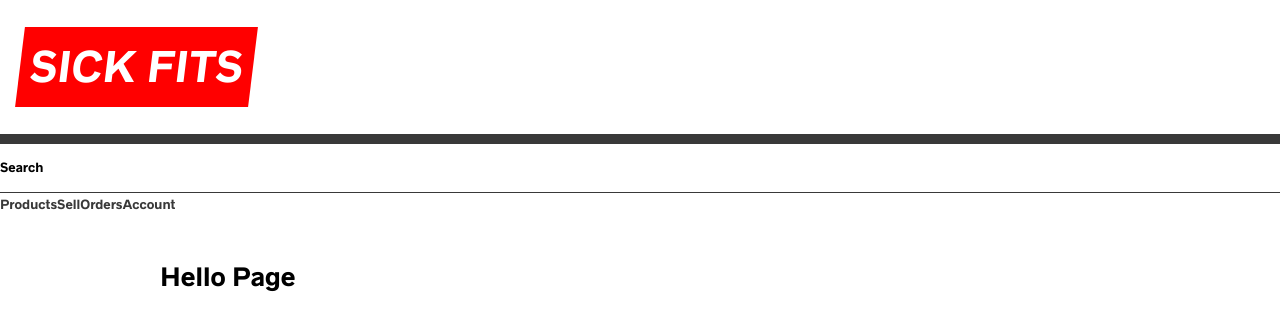
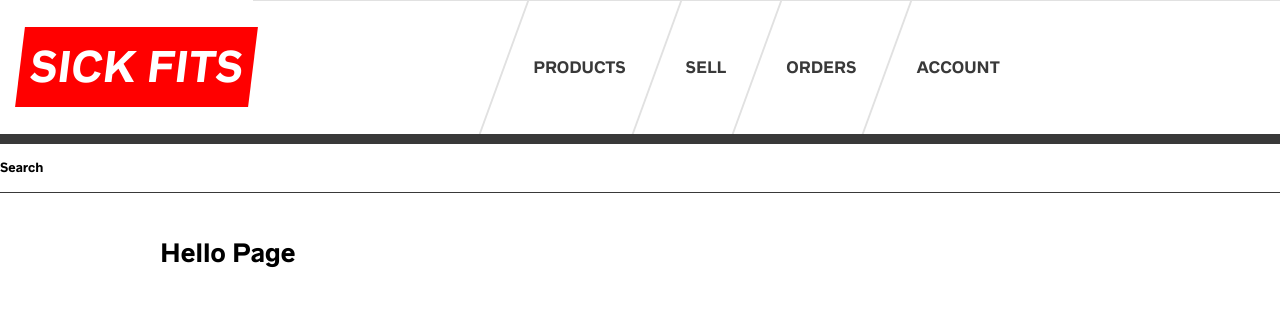
Before and after one commit to guimochila/sickfits-v2, a Next.js app in the folder apps/web/: page / in a window 1280 px wide. Shown: the top 330 px of the page. Built offline with nearby package versions, Linux system fonts and the light colour scheme.

Commit message:
fix: Navbar styles

```diff
--- a/apps/web/components/Layout/Header.tsx
+++ b/apps/web/components/Layout/Header.tsx
@@ -10,11 +10,11 @@ function Header() {
         <Logo>
           <Link href="/">Sick fits</Link>
         </Logo>
+        <Nav />
       </div>
       <div className="sub-bar">
         <p>Search</p>
       </div>
-      <Nav />
     </HeaderStyled>
   )
 }
--- a/apps/web/components/Layout/Nav.tsx
+++ b/apps/web/components/Layout/Nav.tsx
@@ -1,13 +1,14 @@
 import Link from 'next/link'
+import NavStyled from '../styled/NavStyled'
 
 function Nav() {
   return (
-    <nav>
+    <NavStyled>
       <Link href="/products">Products</Link>
       <Link href="/sell">Sell</Link>
       <Link href="/orders">Orders</Link>
       <Link href="/account">Account</Link>
-    </nav>
+    </NavStyled>
   )
 }
 
--- a/apps/web/components/styled/GlobalStyles.tsx
+++ b/apps/web/components/styled/GlobalStyles.tsx
@@ -14,6 +14,7 @@ const GlobalStyles = () => (
         --black: #393939;
         --grey: #3a3a3a;
         --lightGrey: #e1e1e1;
+        --lightGray: #e1e1e1;
         --offWhite: #ededed;
         --maxWidth: 1000px;
         --bs: 0 12px 24px 0 rgba(0, 0, 0, 0.09);
--- a/apps/web/components/styled/HeaderStyled.tsx
+++ b/apps/web/components/styled/HeaderStyled.tsx
@@ -6,7 +6,7 @@ const HeaderStyled = styled.header`
     display: grid;
     grid-template-columns: auto 1fr;
     justify-content: space-between;
-    align-items: center;
+    align-items: stretch;
   }
 
   .sub-bar {
--- /dev/null
+++ b/apps/web/components/styled/NavStyled.tsx
@@ -0,0 +1,68 @@
+import styled from '@emotion/styled'
+
+const NavStyled = styled.ul`
+  margin: 0;
+  padding: 0;
+  display: flex;
+  justify-self: end;
+  font-size: 2rem;
+  a,
+  button {
+    padding: 1rem 3rem;
+    display: flex;
+    align-items: center;
+    position: relative;
+    text-transform: uppercase;
+    font-weight: 900;
+    font-size: 1em;
+    background: none;
+    border: 0;
+    cursor: pointer;
+    @media (max-width: 700px) {
+      font-size: 10px;
+      padding: 0 10px;
+    }
+    &:before {
+      content: '';
+      width: 2px;
+      background: var(--lightGray);
+      height: 100%;
+      left: 0;
+      position: absolute;
+      transform: skew(-20deg);
+      top: 0;
+      bottom: 0;
+    }
+    &:after {
+      height: 2px;
+      background: red;
+      content: '';
+      width: 0;
+      position: absolute;
+      transform: translateX(-50%);
+      transition: width 0.4s;
+      transition-timing-function: cubic-bezier(1, -0.65, 0, 2.31);
+      left: 50%;
+      margin-top: 2rem;
+    }
+    &:hover,
+    &:focus {
+      outline: none;
+      text-decoration: none;
+      &:after {
+        width: calc(100% - 60px);
+      }
+      @media (max-width: 700px) {
+        width: calc(100% - 10px);
+      }
+    }
+  }
+  @media (max-width: 1300px) {
+    border-top: 1px solid var(--lightGray);
+    width: 100%;
+    justify-content: center;
+    font-size: 1.5rem;
+  }
+`
+
+export default NavStyled
```
